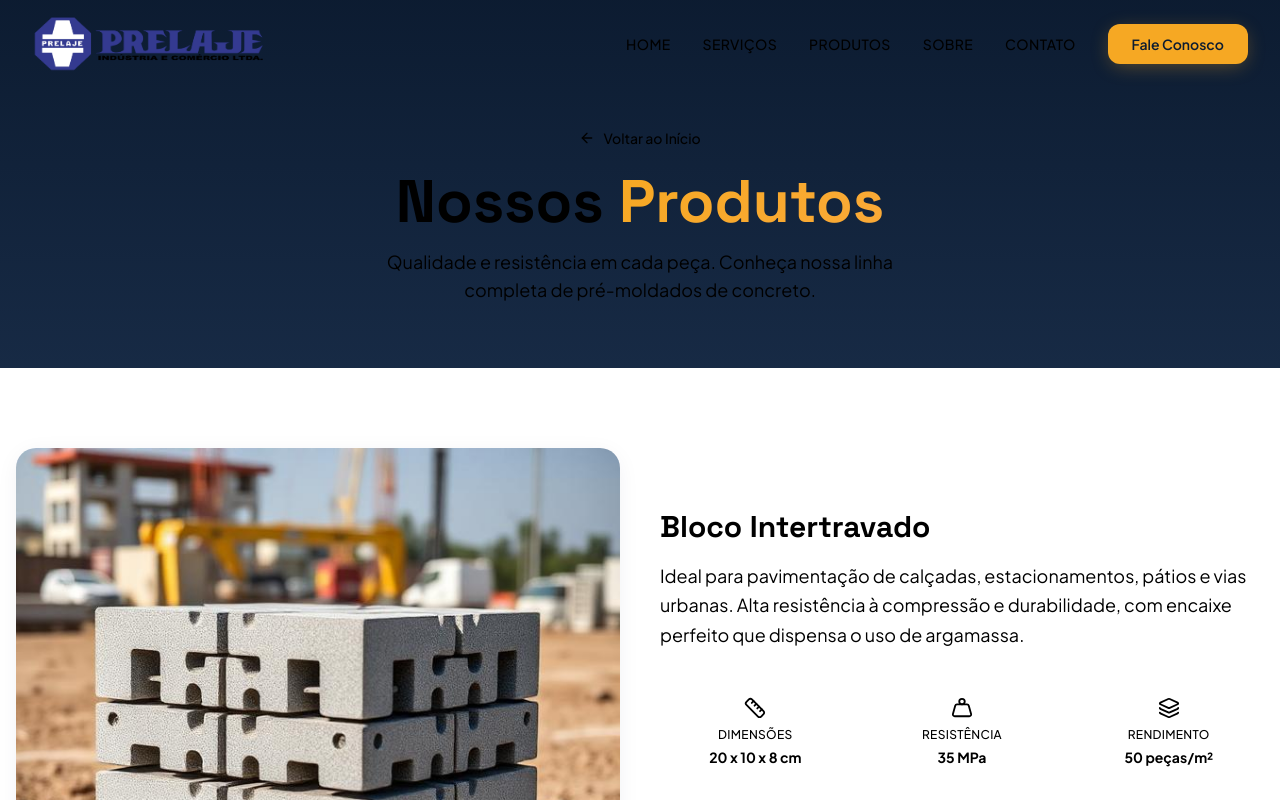
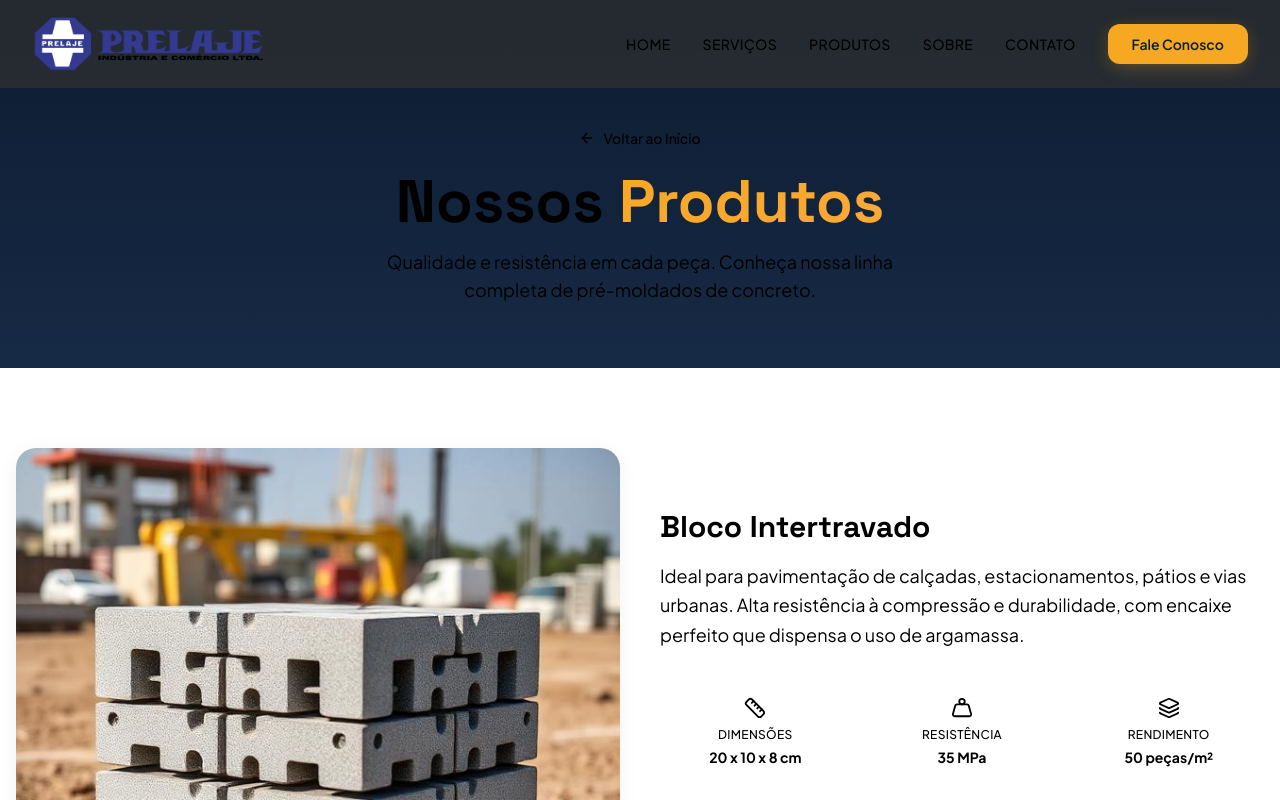
Before and after one commit to sabinomachado/next-js, a Next.js app: page /next-js/produtos in a window 1280 px wide. Shown: the top 800 px of the page. Built offline with nearby package versions, Linux system fonts and the light colour scheme.

Commit message:
change header background

```diff
--- a/next.config.ts
+++ b/next.config.ts
@@ -4,7 +4,7 @@
   output: "export",
 
   basePath: "/next-js",
-  assetPrefix: "/next-js/",
+  assetPrefix: "/next-js",
 
   images: {
     unoptimized: true
--- a/src/components/Header.tsx
+++ b/src/components/Header.tsx
@@ -50,7 +50,9 @@
         transition={{ duration: 0.6, ease: "easeOut" }}
         className={`fixed top-0 left-0 right-0 z-50 transition-all duration-300`}
         style={{
-          background: isScrolled ? 'linear-gradient(180deg, hsl(215, 60%, 12%) 0%, hsl(215, 50%, 18%) 100%)' : 'transparent',
+          background: isScrolled
+            ? 'hsl(38 92% 55% / 0.5)'
+            : 'hsl(38 92% 55% / 0.1)',
           backdropFilter: isScrolled ? 'blur(12px)' : 'none',
           boxShadow: isScrolled ? '0 4px 24px -4px hsla(215, 60%, 18%, 0.08)' : 'none'
         }}
```
